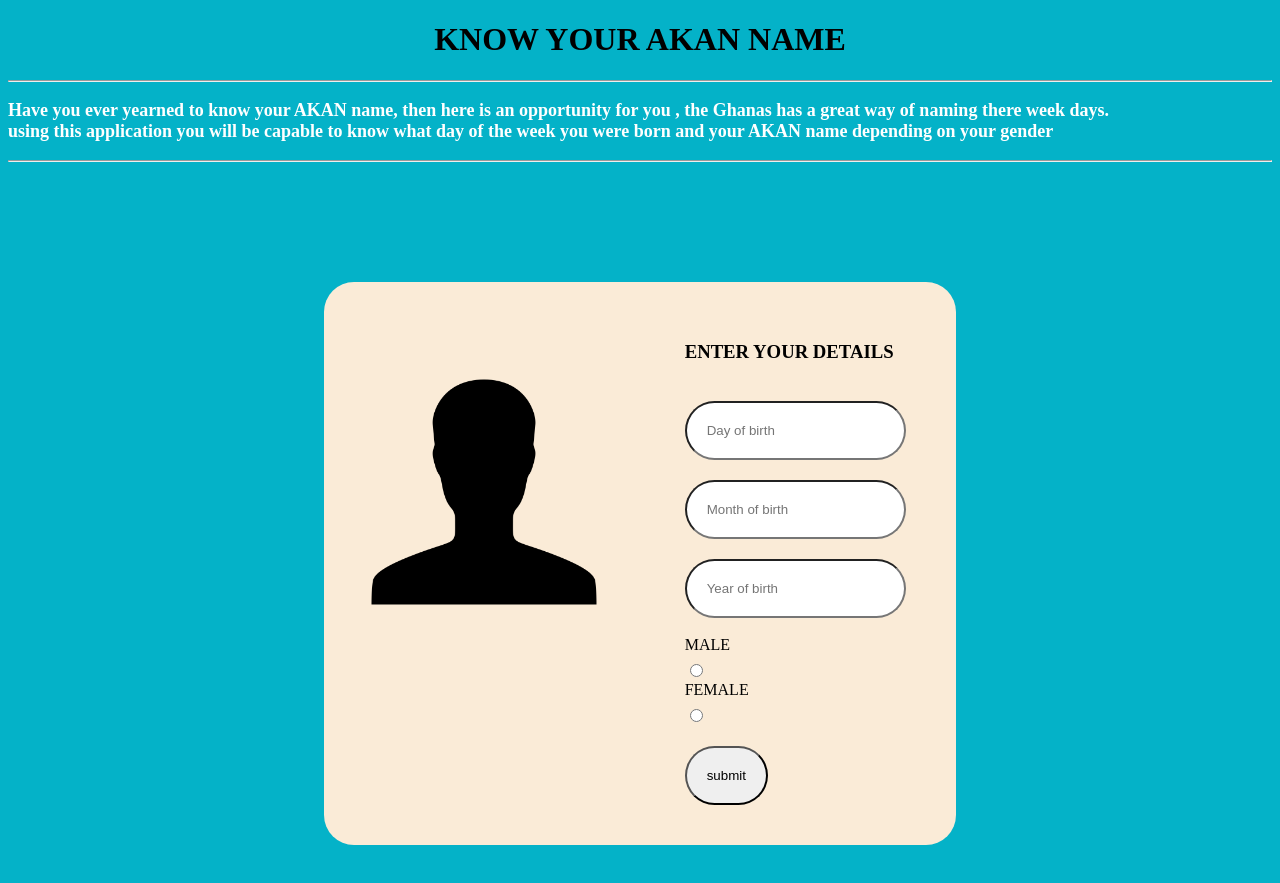
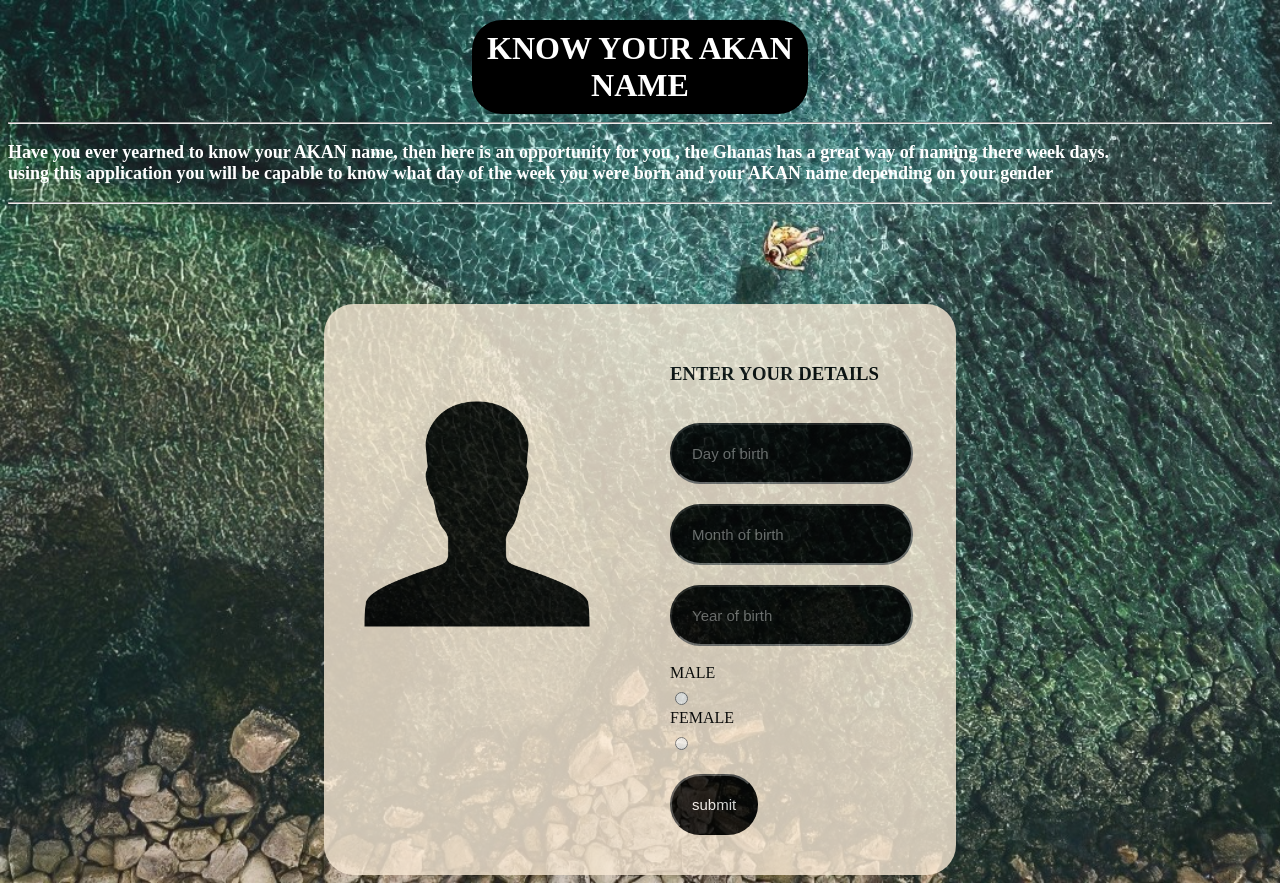
Before and after one commit to Kenneth-joseph/proj-2-know, a plain HTML site: page index.html in a window 1280 px wide. Before the commit the page ends 853 px from the top, so only its background shows below. Drawn offline with Linux system fonts and the light colour scheme.

Commit message:
edited my background

```diff
--- a/styles.css
+++ b/styles.css
@@ -1,5 +1,14 @@
 h1{
     text-align: center;
+    color: white;
+    border: 0px solid wheat;
+    width: 25%;
+    margin: 0 auto;
+    border-radius: 30px 30px;
+    padding:10px;
+    background-color: black;
+    margin-top: 20px;
+
 }
 container{
     display: flex;
@@ -9,7 +18,8 @@ container{
     margin:0 auto;
     border: 0px solid black;
     border-radius: 30px 30px;
-    margin-top:120px;
+    margin-top:100px;
+    opacity: 0.8;
 
 }
 form{
@@ -27,11 +37,18 @@ form{
 
 
 body{
-    background-color:rgb(4,178,200);
+    background-image: url("desk57.jpg");
+    background-repeat: no-repeat;
+    background-size: cover;
 }
 
 input[type=radio],label{
  margin-top: 10px;
+}
+input{
+    background-color: black;
+    color: white;
+    font-size: 15px;
 }
 .image{
     margin-top:60px;
@@ -39,7 +56,7 @@ input[type=radio],label{
 }
 
 #paragraph{
- text-align: justify;
+ text-align:justify;
  color: white;
  font-size:18px;
 
```
Also changed, not shown: desk09.jpeg (added), desk57.jpg (added).
